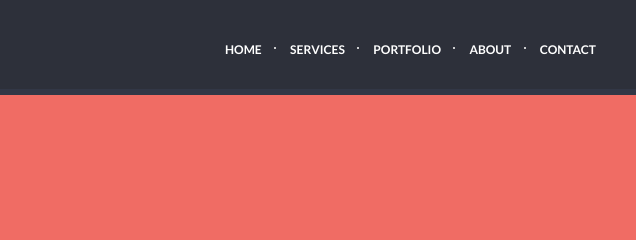
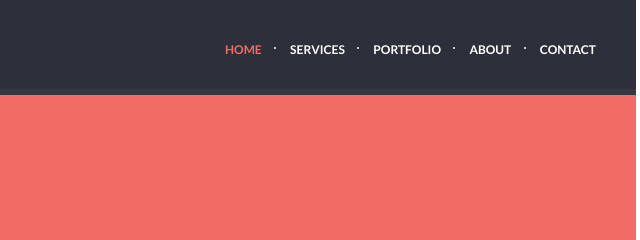
Before and after one commit to Peleka/Singolo, a plain HTML site: page singolo1.html in a window 1280 px wide. Shown: the top 240 px of the page, 514-1154 px from the left. Drawn offline with Linux system fonts and the light colour scheme.

Commit message:
feat: add class activ in navigation

```diff
--- a/singolo1.html
+++ b/singolo1.html
@@ -15,7 +15,7 @@
       </a>
       <nav class="header__navigation">
         <ul class="navigation">
-          <li class="navigation__item"><a class="navigation__link" href="#">Home</a></li>
+          <li class="navigation__item"><a class="navigation__link navigation__link--active" href="#">Home</a></li>
           <li class="navigation__item"><a class="navigation__link" href="#">Services</a></li>
           <li class="navigation__item"><a class="navigation__link" href="#">Portfolio</a></li>
           <li class="navigation__item"><a class="navigation__link" href="#">About</a></li>
```
